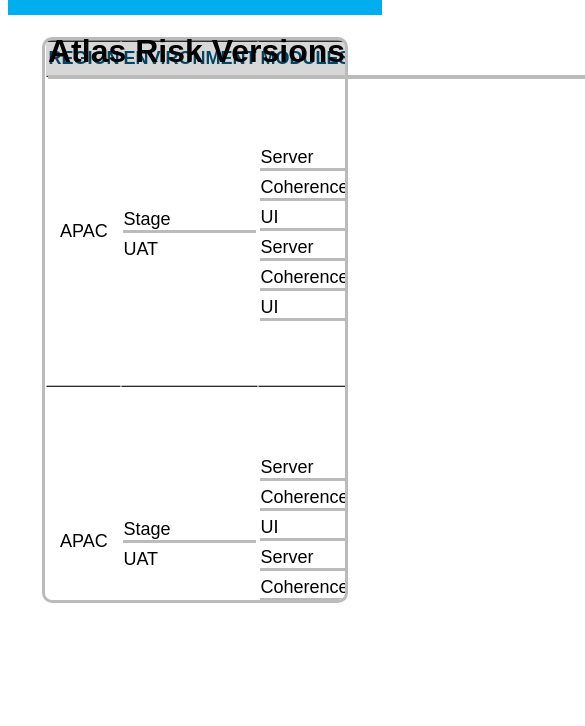
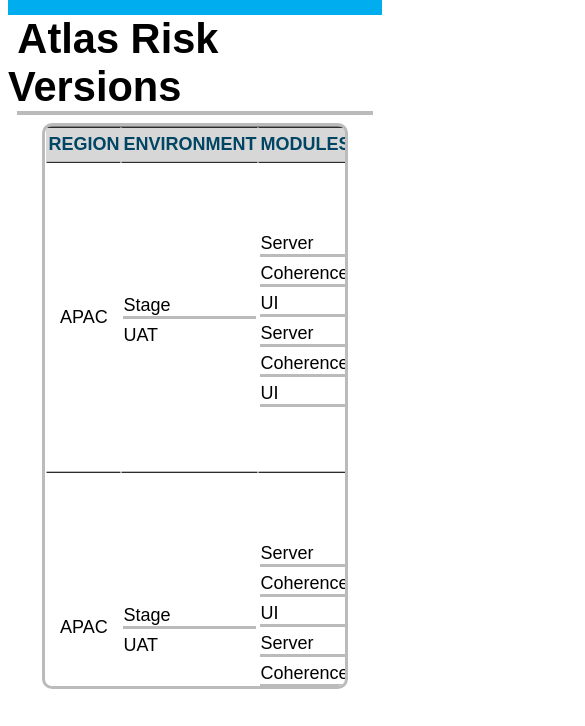
Before and after one commit to Akash-Ramjyothi/AtlasRiskVersions-Prototype, a plain HTML site: page index.html in a window 390 px wide. Shown: the part 53-779 px from the top of the page, 585 px wide, since content can reach past the window. Drawn offline with Linux system fonts and the light colour scheme.

Commit message:
Made Components Responsive

```diff
--- a/styles.css
+++ b/styles.css
@@ -9,28 +9,24 @@
 }
 
 .title {
-  position: absolute;
-  width: max-content;
-  height: 34px;
-  left: 48px;
-  top: 90px;
+  position: relative;
+  margin-top: 100%;
+  margin-left: 2.5%;
   font-family: Arial, Helvetica, sans-serif;
   font: bold;
   font-style: bold;
   font-weight: 700;
-  font-size: 32px;
-  line-height: 29px;
+  font-size: 260%;
   color: #000000;
 }
 
 hr.solid {
   border: 0;
   border-top: 4px solid #bbb;
-  position: absolute;
-  width: 1440px;
-  height: 22px;
-  left: 48px;
-  top: 120px;
+  margin-top: 0%;
+  margin-left: auto;
+  margin-right: auto;
+  width: 95%;
 }
 
 .atlastable {
@@ -44,7 +40,7 @@ hr.solid {
 }
 
 .tablecontainer {
-  margin-top: 6%;
+  margin-top: 1%;
   margin-bottom: 6%;
   margin-left: auto;
   margin-right: auto;
```
